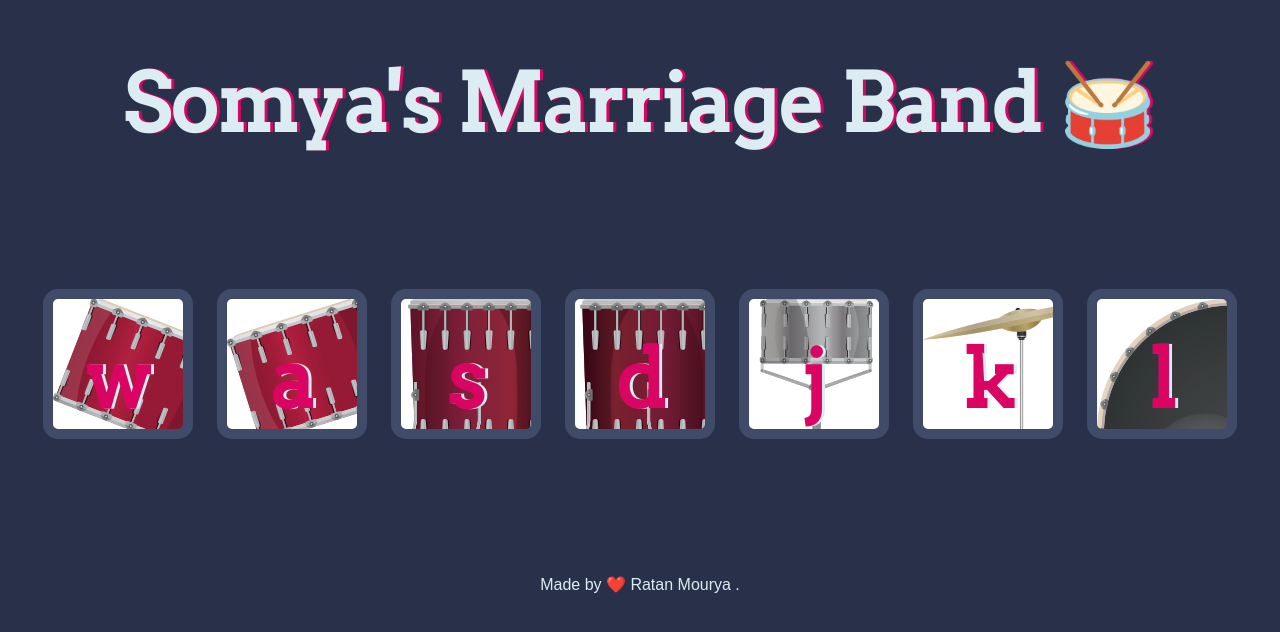
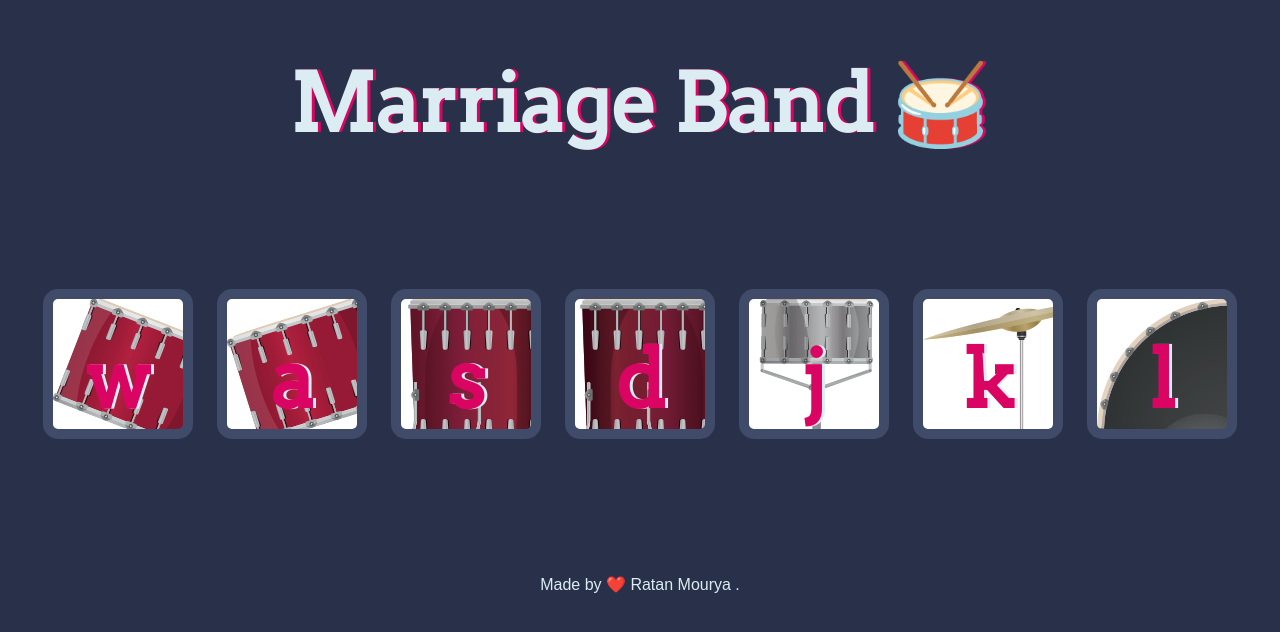
Before and after one commit to ratanlalmourya/drum, a plain HTML site: page index.html in a window 1280 px wide. Drawn offline with Linux system fonts and the light colour scheme.

Commit message:
Title changed

```diff
--- a/index.html
+++ b/index.html
@@ -11,7 +11,7 @@
 
 <body>
 
-  <h1 id="title">Somya's Marriage Band 🥁</h1>
+  <h1 id="title">Marriage Band 🥁</h1>
   <div class="set">
     <button class="w drum">w</button>
     <button class="a drum">a</button>
```
